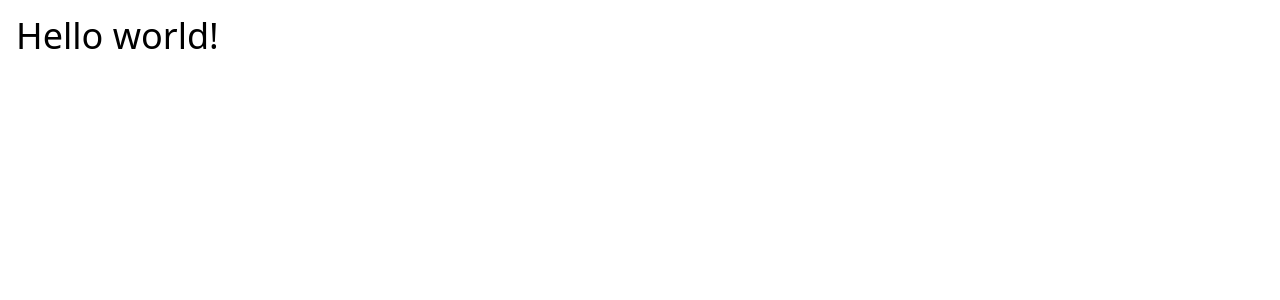
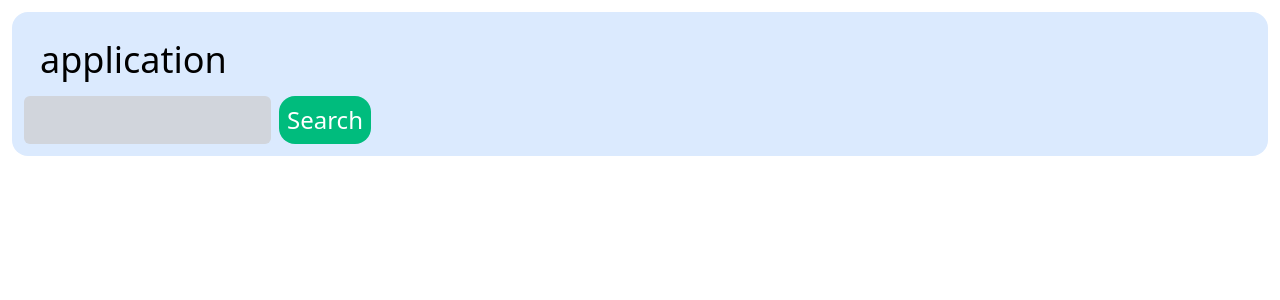
Before and after one commit to kelzerock/rs-react-2025, a React (Vite) app: page / in a window 1280 px wide. Shown: the top 300 px of the page. Built offline with nearby package versions, Linux system fonts and the light colour scheme.

Commit message:
feat: complete section with serch input

```diff
--- a/src/App.tsx
+++ b/src/App.tsx
@@ -1,9 +1,17 @@
-function App() {
-  return (
-    <>
-      <p className="p-4 text-4xl">Hello world!</p>
-    </>
-  );
+import { Component } from "react";
+import { Search } from "./components/Search";
+
+class App extends Component {
+  render() {
+    return (
+      <div className="container mx-auto p-3 flex flex-col gap-2">
+        <div className="bg-blue-100 rounded-2xl p-3">
+          <h1 className="p-4 text-4xl">application</h1>
+          <Search />
+        </div>
+      </div>
+    );
+  }
 }
 
 export default App;
--- /dev/null
+++ b/src/components/Search.tsx
@@ -0,0 +1,60 @@
+import { Component, type ReactNode } from "react";
+import { saveDataToLocalStorage } from "../utils/saveDataToLocalStorage";
+import { LocalStorageKey } from "../models/enums/localStorageKey";
+import { loadDataFromLocalStorage } from "../utils/loadDataFromLocalStorage";
+
+export class Search extends Component {
+  state: Readonly<{ inputValue: string }>;
+
+  constructor(props) {
+    super(props);
+    this.state = {
+      inputValue: "",
+    };
+    this.handleInput = this.handleInput.bind(this);
+    this.handleSubmit = this.handleSubmit.bind(this);
+  }
+
+  private handleInput(e: React.ChangeEvent<HTMLInputElement>) {
+    if (e.target) {
+      this.setState((prevState) => {
+        return { ...prevState, inputValue: e.target.value };
+      });
+    }
+  }
+
+  private handleSubmit(e: React.FormEvent<HTMLFormElement>) {
+    e.preventDefault();
+    console.log("submit");
+    saveDataToLocalStorage(this.state.inputValue, LocalStorageKey.inputData);
+  }
+
+  componentDidMount(): void {
+    const data = loadDataFromLocalStorage(LocalStorageKey.inputData);
+    if (data) {
+      this.setState((prevState) => ({
+        ...prevState,
+        inputValue: String(data),
+      }));
+    }
+  }
+
+  render(): ReactNode {
+    return (
+      <form className="flex gap-2" onSubmit={this.handleSubmit}>
+        <input
+          className="bg-gray-300 rounded-md p-2"
+          type="text"
+          value={this.state.inputValue}
+          onChange={this.handleInput}
+        />
+        <button
+          type="submit"
+          className="bg-emerald-500 text-white text-2xl p-2 rounded-2xl"
+        >
+          Search
+        </button>
+      </form>
+    );
+  }
+}
--- /dev/null
+++ b/src/models/enums/localStorageKey.ts
@@ -0,0 +1,6 @@
+export const LocalStorageKey = {
+  inputData: "inputData",
+} as const;
+
+export type LocalStorageKeyType =
+  (typeof LocalStorageKey)[keyof typeof LocalStorageKey];
--- /dev/null
+++ b/src/utils/loadDataFromLocalStorage.ts
@@ -0,0 +1,4 @@
+export const loadDataFromLocalStorage = (key: string): unknown => {
+  const data = localStorage.getItem(key);
+  if (data !== null) return JSON.parse(data);
+};
--- /dev/null
+++ b/src/utils/saveDataToLocalStorage.ts
@@ -0,0 +1,3 @@
+export const saveDataToLocalStorage = (data: unknown, key: string) => {
+  localStorage.setItem(key, JSON.stringify(data));
+};
--- a/tsconfig.app.json
+++ b/tsconfig.app.json
@@ -6,7 +6,6 @@
     "lib": ["ES2022", "DOM", "DOM.Iterable"],
     "module": "ESNext",
     "skipLibCheck": true,
-
     /* Bundler mode */
     "moduleResolution": "bundler",
     "allowImportingTsExtensions": true,
@@ -14,14 +13,14 @@
     "moduleDetection": "force",
     "noEmit": true,
     "jsx": "react-jsx",
-
     /* Linting */
     "strict": true,
     "noUnusedLocals": true,
     "noUnusedParameters": true,
     "erasableSyntaxOnly": true,
     "noFallthroughCasesInSwitch": true,
-    "noUncheckedSideEffectImports": true
+    "noUncheckedSideEffectImports": true,
+    "noImplicitAny": true
   },
   "include": ["src"]
 }
```
Also changed, not shown: src/constant/global-constant.ts (added), 1 other file (tests, documents, lock files or other folders).
